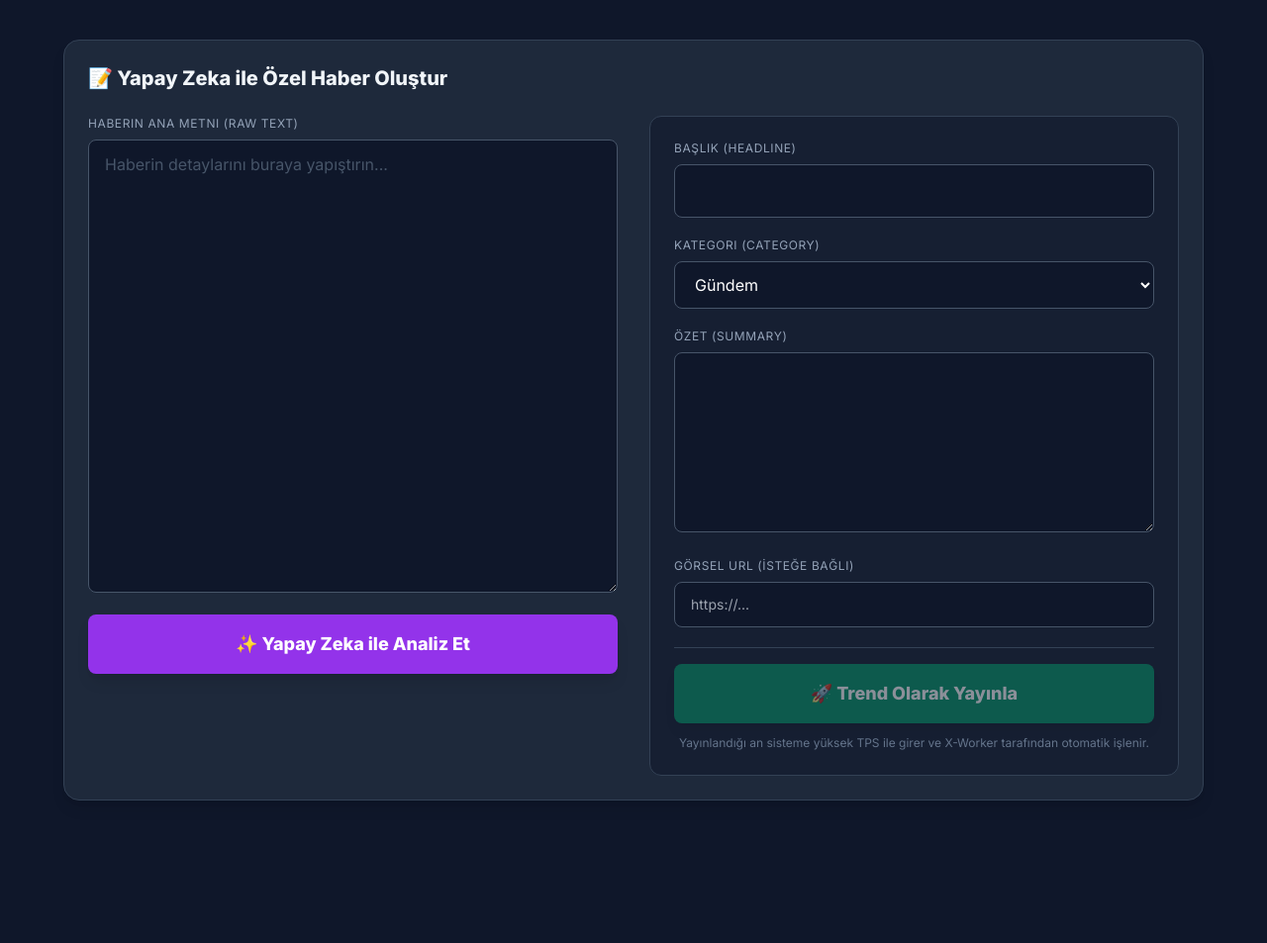
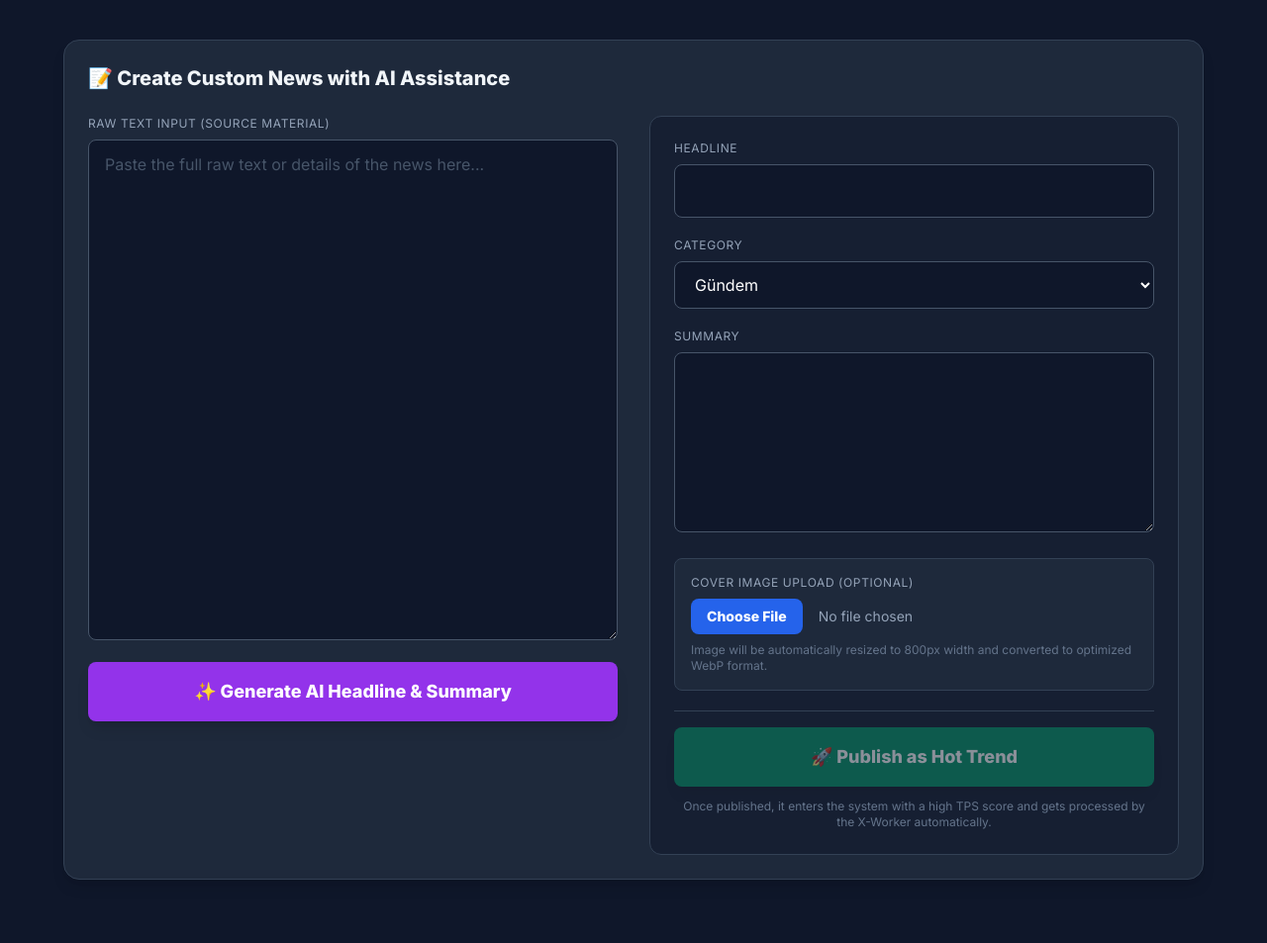
Before and after one commit to pdrm55/turkey-trend-watcher, a Flask app: template app/templates/editorial.html in a window 1280 px wide. Shown: the part 68-1021 px from the top of the page at 99% size. Before the commit the page ends 877 px from the top, so only its background shows below. Run offline with Flask 3, Linux system fonts and the light colour scheme; the template is opened without the code that fills it, so the values that code supplies are empty; some libraries are stand-ins or nearby versions.

Commit message:
Edit Editor section

```diff
--- a/app/api/routes.py
+++ b/app/api/routes.py
@@ -14,6 +14,8 @@ import time
 import requests
 from functools import wraps
 import uuid
+from PIL import Image
+from werkzeug.utils import secure_filename
 
 # --- اصلاح حیاتی: انتقال ایمپورت به سطح ماژول ---
 # این کار باعث می‌شود مدل هوش مصنوعی فقط یک‌بار (زمان روشن شدن سرور) لود شود
@@ -214,6 +216,154 @@ def render_trend_page(identifier):
             redis_client.setex(cache_key, 600, html_content)
 
         return html_content
+    finally:
+        db.close()
+
+@api_bp.route('/admin/editorial')
+@requires_auth
+def editorial_panel():
+    """Render the dedicated Editorial News creation page"""
+    return render_template('editorial.html')
+
+@api_bp.route('/api/admin/news/draft', methods=['POST'])
+@requires_auth
+def generate_manual_news_draft():
+    """Send raw text to Gemini to generate headline, summary, and category"""
+    data = request.json or {}
+    content = data.get('content')
+
+    if not content or len(content) < 50:
+        return jsonify({"error": "Text is too short (Requires at least 50 characters)"}), 400
+
+    try:
+        ai_data, in_tok, out_tok, duration = generate_summary_with_gemini(content)
+
+        if not ai_data:
+            return jsonify({"error": "AI did not respond properly (AI Error)"}), 500
+
+        return jsonify({
+            "status": "success",
+            "title": ai_data.get("headline", ""),
+            "summary": ai_data.get("summary", ""),
+            "category": ai_data.get("category", "Gündem")
+        })
+    except Exception as e:
+        logger.error(f"Manual Draft Error: {e}")
+        return jsonify({"error": str(e)}), 500
+
+@api_bp.route('/api/admin/news/publish', methods=['POST'])
+@requires_auth
+def publish_manual_news():
+    """Save editorial news, handle image processing (WebP/800px), inject into ChromaDB, and apply high TPS"""
+    content = request.form.get('content')
+    title = request.form.get('title')
+    summary = request.form.get('summary')
+    category = request.form.get('category')
+
+    # Advanced Image Processing (Matches image_processor.py standards)
+    image_url = None
+    if 'image' in request.files:
+        file = request.files['image']
+        if file and file.filename:
+            try:
+                img = Image.open(file)
+
+                # 1. Convert to RGB safely
+                if img.mode != 'RGB':
+                    if img.mode in ('RGBA', 'LA') or (img.mode == 'P' and 'transparency' in img.info):
+                        background = Image.new('RGB', img.size, (255, 255, 255))
+                        background.paste(img, mask=img.convert('RGBA').split()[3])
+                        img = background
+                    else:
+                        img = img.convert('RGB')
+
+                # 2. Resize to TARGET_WIDTH = 800
+                TARGET_WIDTH = 800
+                w, h = img.size
+                aspect_ratio = h / w
+                new_h = int(TARGET_WIDTH * aspect_ratio)
+                img = img.resize((TARGET_WIDTH, new_h), Image.Resampling.LANCZOS)
+
+                # 3. Setup YYYY/MM/DD folder structure
+                now = datetime.utcnow()
+                year, month, day = now.strftime("%Y"), now.strftime("%m"), now.strftime("%d")
+
+                # Navigate to app/static/media
+                base_dir = os.path.dirname(os.path.dirname(os.path.abspath(__file__)))
+                folder_path = os.path.join(base_dir, 'static', 'media', year, month, day)
+                os.makedirs(folder_path, exist_ok=True)
+
+                # 4. Save as WebP
+                filename = f"{uuid.uuid4().hex}.webp"
+                full_path = os.path.join(folder_path, filename)
+                img.save(full_path, format="WEBP", quality=80)
+
+                image_url = f"media/{year}/{month}/{day}/{filename}"
+            except Exception as e:
+                logger.error(f"Image processing error in Editorial: {e}")
+                return jsonify({"error": "Image processing failed"}), 500
+
+    db = SessionLocal()
+    try:
+        threshold_setting = db.query(SystemSettings).filter_by(key="x_publish_threshold").first()
+        base_tps = float(threshold_setting.value) if threshold_setting else 60.0
+
+        external_id = f"trendiatr_ed_{uuid.uuid4().hex[:8]}"
+
+        cluster_id, is_duplicate = ai_engine.process_news(content, "TrendiaTR", external_id)
+
+        if not cluster_id:
+            return jsonify({"error": "Vector database processing error"}), 500
+
+        trend = None
+        if is_duplicate:
+            trend = db.query(Trend).filter(Trend.cluster_id == cluster_id).first()
+
+        if not trend:
+            trend = Trend(cluster_id=cluster_id, first_seen=datetime.utcnow())
+            db.add(trend)
+            db.flush()
+
+        trend.title = title
+        trend.summary = summary
+        trend.category = category
+        if image_url:
+            trend.cover_image = image_url
+
+        trend.final_tps = max(trend.final_tps, base_tps)
+        trend.previous_tps = base_tps
+        trend.score = trend.final_tps
+        trend.trajectory = "up"
+        trend.is_active = True
+        trend.has_social_signal = True
+        trend.last_updated = datetime.utcnow()
+
+        raw_news = RawNews(
+            source_type="editorial",
+            source_name="TrendiaTR",
+            source_tier=1,
+            external_id=external_id,
+            content=content,
+            published_at=datetime.utcnow(),
+            trend_id=trend.id
+        )
+        if image_url:
+            raw_news.media_status = 2
+            raw_news.media_path = image_url
+
+        db.add(raw_news)
+        db.flush()
+
+        arrival = TrendArrivals(trend_id=trend.id, raw_news_id=raw_news.id, timestamp=datetime.utcnow())
+        db.add(arrival)
+
+        db.commit()
+        return jsonify({"status": "success", "trend_id": trend.id, "tps": trend.final_tps})
+
+    except Exception as e:
+        db.rollback()
+        logger.error(f"Publish Editorial News Error: {e}")
+        return jsonify({"error": str(e)}), 500
     finally:
         db.close()
 
--- a/app/templates/editorial.html
+++ b/app/templates/editorial.html
@@ -3,7 +3,7 @@
 <head>
     <meta charset="UTF-8">
     <meta name="viewport" content="width=device-width, initial-scale=1.0">
-    <title>Özel Haber (Editorial) | TrendiaTR</title>
+    <title>Editorial Studio | TrendiaTR</title>
     <script src="https://cdn.tailwindcss.com"></script>
     <link href="https://fonts.googleapis.com/css2?family=Inter:wght@400;600;800&display=swap" rel="stylesheet">
     <style>body { font-family: 'Inter', sans-serif; }</style>
@@ -24,29 +24,29 @@
         <!-- Main Workspace -->
         <section class="bg-slate-800 p-6 rounded-2xl border border-slate-700 mb-8 shadow-lg">
             <h2 class="text-xl font-bold mb-6 flex items-center gap-2">
-                📝 Yapay Zeka ile Özel Haber Oluştur
+                📝 Create Custom News with AI Assistance
             </h2>
 
             <div class="grid grid-cols-1 lg:grid-cols-2 gap-8">
                 <!-- Left Column: Raw Input -->
                 <div class="space-y-4">
                     <div>
-                        <label class="block text-xs text-slate-400 uppercase tracking-wider mb-2">Haberin Ana Metni (Raw Text)</label>
-                        <textarea id="edRawText" rows="18" class="w-full bg-slate-900 border border-slate-600 rounded-lg px-4 py-3 text-white focus:border-emerald-500 focus:outline-none placeholder-slate-600 whitespace-pre-wrap" placeholder="Haberin detaylarını buraya yapıştırın..."></textarea>
+                        <label class="block text-xs text-slate-400 uppercase tracking-wider mb-2">Raw Text Input (Source Material)</label>
+                        <textarea id="edRawText" rows="20" class="w-full bg-slate-900 border border-slate-600 rounded-lg px-4 py-3 text-white focus:border-emerald-500 focus:outline-none placeholder-slate-600 whitespace-pre-wrap" placeholder="Paste the full raw text or details of the news here..."></textarea>
                     </div>
                     <button id="btnAiDraft" onclick="generateEditorialDraft()" class="w-full bg-purple-600 hover:bg-purple-500 text-white font-bold px-4 py-4 rounded-lg transition-colors flex justify-center items-center gap-2 shadow-lg text-lg">
-                        ✨ Yapay Zeka ile Analiz Et
+                        ✨ Generate AI Headline & Summary
                     </button>
                 </div>
 
-                <!-- Right Column: Editable Output -->
+                <!-- Right Column: Editable Output & Upload -->
                 <div class="space-y-5 bg-slate-900/50 p-6 rounded-xl border border-slate-700">
                     <div>
-                        <label class="block text-xs text-slate-400 uppercase tracking-wider mb-2">Başlık (Headline)</label>
+                        <label class="block text-xs text-slate-400 uppercase tracking-wider mb-2">Headline</label>
                         <input type="text" id="edTitle" class="w-full bg-slate-900 border border-slate-600 rounded-lg px-4 py-3 text-white focus:border-blue-500 focus:outline-none font-bold text-lg">
                     </div>
                     <div>
-                        <label class="block text-xs text-slate-400 uppercase tracking-wider mb-2">Kategori (Category)</label>
+                        <label class="block text-xs text-slate-400 uppercase tracking-wider mb-2">Category</label>
                         <select id="edCategory" class="w-full bg-slate-900 border border-slate-600 rounded-lg px-4 py-3 text-white focus:border-blue-500 focus:outline-none">
                             <option value="Gündem">Gündem</option>
                             <option value="Siyaset">Siyaset</option>
@@ -57,19 +57,22 @@
                         </select>
                     </div>
                     <div>
-                        <label class="block text-xs text-slate-400 uppercase tracking-wider mb-2">Özet (Summary)</label>
+                        <label class="block text-xs text-slate-400 uppercase tracking-wider mb-2">Summary</label>
                         <textarea id="edSummary" rows="6" class="w-full bg-slate-900 border border-slate-600 rounded-lg px-4 py-3 text-white focus:border-blue-500 focus:outline-none whitespace-pre-wrap leading-relaxed"></textarea>
                     </div>
-                    <div>
-                        <label class="block text-xs text-slate-400 uppercase tracking-wider mb-2">Görsel URL (İsteğe Bağlı)</label>
-                        <input type="text" id="edImageUrl" placeholder="https://..." class="w-full bg-slate-900 border border-slate-600 rounded-lg px-4 py-3 text-white focus:border-blue-500 focus:outline-none text-sm">
+
+                    <!-- File Upload Section -->
+                    <div class="bg-slate-800 p-4 rounded-lg border border-slate-700">
+                        <label class="block text-xs text-slate-400 uppercase tracking-wider mb-2">Cover Image Upload (Optional)</label>
+                        <input type="file" id="edImage" accept="image/png, image/jpeg, image/webp" class="block w-full text-sm text-slate-400 file:mr-4 file:py-2 file:px-4 file:rounded-lg file:border-0 file:text-sm file:font-bold file:bg-blue-600 file:text-white hover:file:bg-blue-500 transition-colors">
+                        <p class="text-xs text-slate-500 mt-2">Image will be automatically resized to 800px width and converted to optimized WebP format.</p>
                     </div>
 
                     <div class="pt-4 mt-2 border-t border-slate-700">
                         <button id="btnPublishEditorial" onclick="publishEditorialNews()" class="w-full bg-emerald-600 hover:bg-emerald-500 text-white font-bold px-8 py-4 rounded-lg transition-colors disabled:opacity-50 disabled:cursor-not-allowed shadow-lg text-lg flex justify-center items-center gap-2" disabled>
-                            🚀 Trend Olarak Yayınla
+                            🚀 Publish as Hot Trend
                         </button>
-                        <p class="text-xs text-slate-500 text-center mt-3">Yayınlandığı an sisteme yüksek TPS ile girer ve X-Worker tarafından otomatik işlenir.</p>
+                        <p class="text-xs text-slate-500 text-center mt-3">Once published, it enters the system with a high TPS score and gets processed by the X-Worker automatically.</p>
                     </div>
                 </div>
             </div>
@@ -82,11 +85,11 @@
             const btn = document.getElementById('btnAiDraft');
 
             if (rawText.length < 50) {
-                alert("Lütfen en az 50 karakterlik bir haber metni girin.");
+                alert("Please enter at least 50 characters of raw text.");
                 return;
             }
 
-            btn.innerHTML = "⏳ Analiz Ediliyor...";
+            btn.innerHTML = "⏳ AI is analyzing...";
             btn.disabled = true;
 
             try {
@@ -105,12 +108,12 @@
 
                     document.getElementById('btnPublishEditorial').disabled = false;
                 } else {
-                    alert("Hata: " + (data.error || "Bilinmeyen bir hata oluştu."));
+                    alert("Error: " + (data.error || "Unknown AI error occurred."));
                 }
             } catch (e) {
-                alert("Sunucuya bağlanılamadı.");
+                alert("Could not connect to the server.");
             } finally {
-                btn.innerHTML = "✨ Yapay Zeka ile Analiz Et";
+                btn.innerHTML = "✨ Generate AI Headline & Summary";
                 btn.disabled = false;
             }
         }
@@ -120,51 +123,54 @@
             const title = document.getElementById('edTitle').value.trim();
             const summary = document.getElementById('edSummary').value.trim();
             const category = document.getElementById('edCategory').value;
-            const imageUrl = document.getElementById('edImageUrl').value.trim();
+            const imageFile = document.getElementById('edImage').files[0];
 
             const btn = document.getElementById('btnPublishEditorial');
 
             if (!title || !summary) {
-                alert("Lütfen başlık ve özet alanlarının dolu olduğundan emin olun.");
+                alert("Please ensure both Headline and Summary are filled.");
                 return;
             }
 
-            btn.innerHTML = "🚀 Yayınlanıyor...";
+            btn.innerHTML = "🚀 Publishing...";
             btn.disabled = true;
+
+            const formData = new FormData();
+            formData.append('content', rawText);
+            formData.append('title', title);
+            formData.append('summary', summary);
+            formData.append('category', category);
+
+            if (imageFile) {
+                formData.append('image', imageFile);
+            }
 
             try {
                 const res = await fetch('/api/admin/news/publish', {
                     method: 'POST',
-                    headers: {'Content-Type': 'application/json'},
-                    body: JSON.stringify({
-                        content: rawText,
-                        title: title,
-                        summary: summary,
-                        category: category,
-                        image_url: imageUrl
-                    })
+                    body: formData
                 });
 
                 const data = await res.json();
 
                 if (data.status === 'success') {
-                    alert(`✅ Haber başarıyla yayınlandı!\n\nSistem bu haberi doğrudan trendlere aldı (TPS: ${data.tps}).\nBirkaç saniye içinde X-Worker tarafından işlenecektir.`);
-                    // Reset fields
+                    alert(`✅ Successfully published!\n\nSystem applied high TPS (${data.tps}).\nIt will be picked up by X-Worker shortly.`);
+
                     document.getElementById('edRawText').value = '';
                     document.getElementById('edTitle').value = '';
                     document.getElementById('edSummary').value = '';
-                    document.getElementById('edImageUrl').value = '';
+                    document.getElementById('edImage').value = '';
                     btn.disabled = true;
-                    btn.innerHTML = "🚀 Trend Olarak Yayınla";
+                    btn.innerHTML = "🚀 Publish as Hot Trend";
                 } else {
-                    alert("Hata: " + (data.error || "Yayınlama başarısız."));
+                    alert("Error: " + (data.error || "Failed to publish."));
                     btn.disabled = false;
-                    btn.innerHTML = "🚀 Trend Olarak Yayınla";
+                    btn.innerHTML = "🚀 Publish as Hot Trend";
                 }
             } catch (e) {
-                alert("Sunucuya bağlanılamadı.");
+                alert("Could not connect to the server.");
                 btn.disabled = false;
-                btn.innerHTML = "🚀 Trend Olarak Yayınla";
+                btn.innerHTML = "🚀 Publish as Hot Trend";
             }
         }
     </script>
```
Also changed, not shown: app/templates/admin.html (+5 -3 lines).
